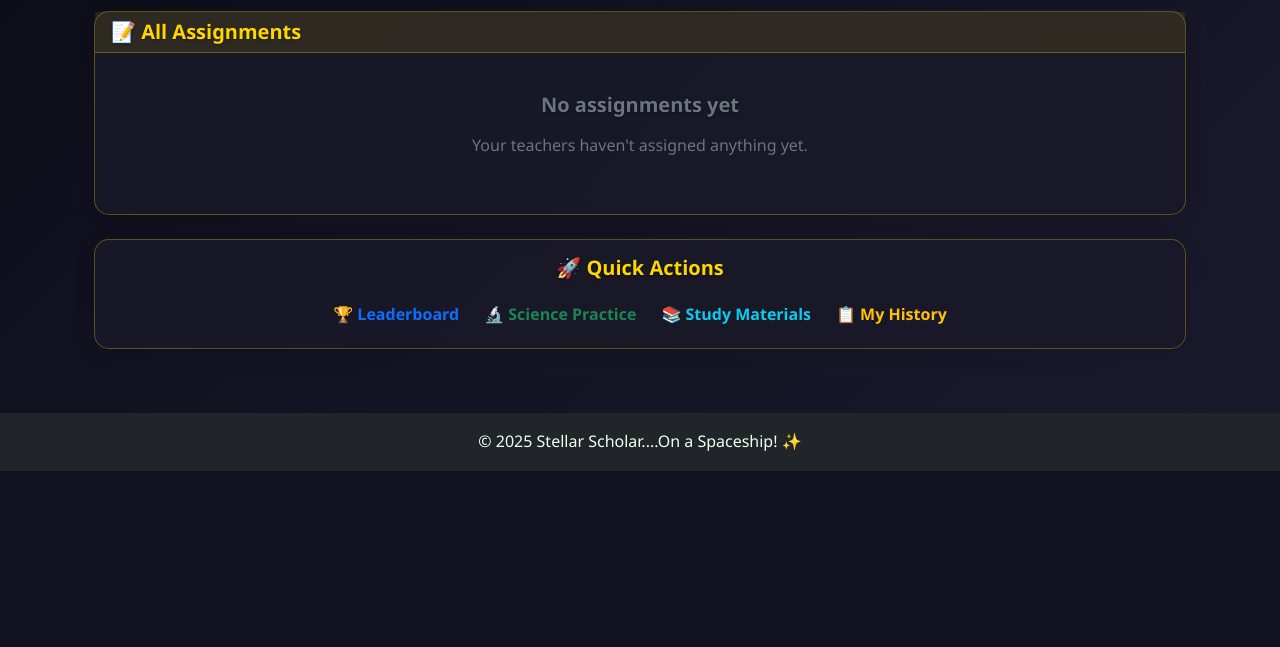
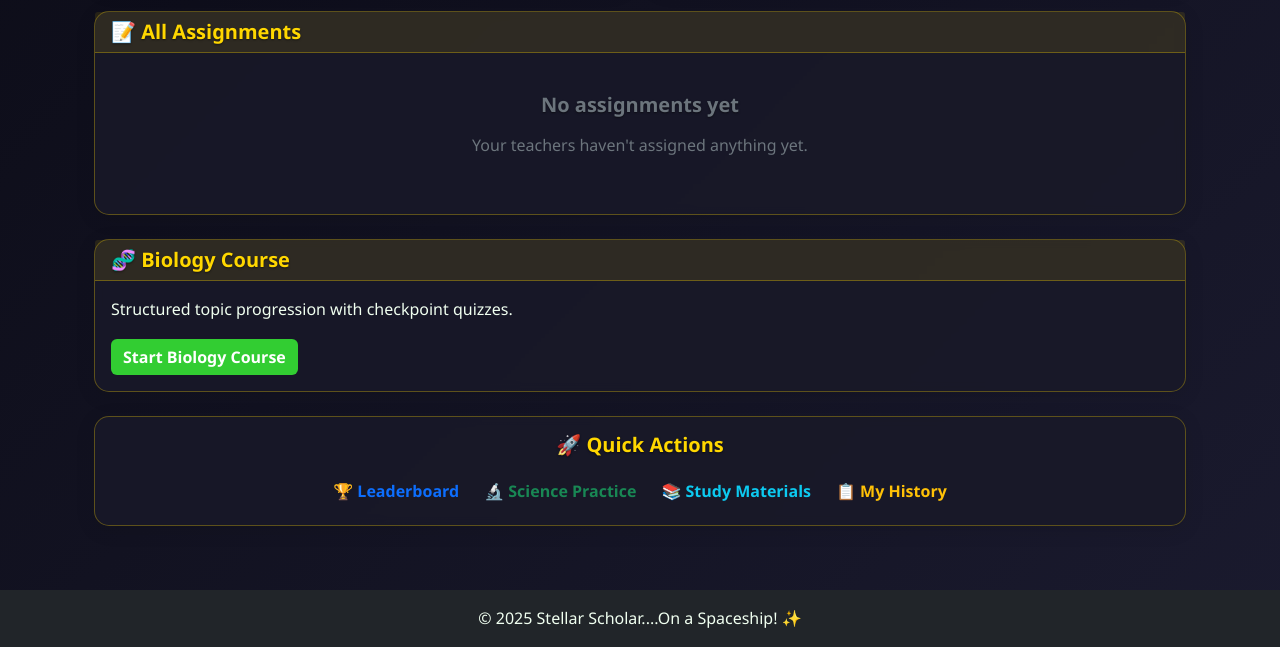
Before and after one commit to siriusbrak7/stellar-scholar, a Flask app: template templates/student_dashboard.html in a window 1280 px wide. Shown: the part 588-1235 px from the top of the page. Before the commit the page ends 1059 px from the top, so only its background shows below. Run offline with Flask 3, Linux system fonts and the light colour scheme; the template is opened without the code that fills it, so the values that code supplies are empty.

Commit message:
Add Biology Course link to student dashboard

```diff
--- a/templates/student_dashboard.html
+++ b/templates/student_dashboard.html
@@ -4,6 +4,7 @@
 <div class="container-fluid">
     <div class="row">
         <div class="col-12">
+
             <!-- Welcome Header -->
             <div class="d-flex justify-content-between align-items-center mb-4">
                 <div>
@@ -75,8 +76,9 @@
                 </div>
             </div>
 
-            <!-- Action Cards Row -->
+            <!-- Action Cards -->
             <div class="row mb-4">
+
                 <!-- Science Revision Card -->
                 <div class="col-md-6">
                     <div class="card h-100">
@@ -90,7 +92,9 @@
                             {% if science_stats.recent_attempts %}
                             <div class="mb-3">
                                 <h6>Recent Quiz Scores:</h6>
+
                                 {% for attempt in science_stats.recent_attempts %}
+
                                     {% if attempt.percentage is defined and attempt.percentage is not none %}
                                         {% set display_percentage = attempt.percentage %}
                                     {% elif attempt.total_questions > 0 %}
@@ -106,6 +110,7 @@
                                         {% endif %} me-1">
                                         {{ display_percentage }}%
                                     </span>
+
                                 {% endfor %}
                             </div>
                             {% endif %}
@@ -135,6 +140,7 @@
                             {% if subject_averages %}
                             <div class="mb-3">
                                 <h6>Subject Averages:</h6>
+
                                 {% for subject, average in subject_averages.items() %}
                                 <span class="badge bg-primary me-1">{{ subject }}: {{ average }}%</span>
                                 {% endfor %}
@@ -152,15 +158,17 @@
                         </div>
                     </div>
                 </div>
+
             </div>
 
-            <!-- Recent Assignments -->
+            <!-- Assignments Table -->
             <div class="card mt-4">
                 <div class="card-header">
                     <h5 class="mb-0">📝 All Assignments</h5>
                 </div>
 
                 <div class="card-body">
+
                     {% if prompts %}
                     <div class="table-responsive">
                         <table class="table table-striped">
@@ -194,6 +202,7 @@
                                     <td>
                                         {% if prompt.due_date %}
                                             <small>{{ prompt.due_date[:10] }}</small>
+
                                             {% if prompt.due_date < now.isoformat() %}
                                             <span class="badge bg-danger ms-1">Overdue</span>
                                             {% endif %}
@@ -222,13 +231,11 @@
 
                                     <td>
                                         {% if prompt.has_submitted %}
-                                            <a href="{{ url_for('view_feedback', submission_id=prompt.submission.id) }}"
-                                               class="btn btn-sm btn-outline-primary">
+                                            <a href="{{ url_for('view_feedback', submission_id=prompt.submission.id) }}" class="btn btn-sm btn-outline-primary">
                                                 View Feedback
                                             </a>
                                         {% else %}
-                                            <a href="{{ url_for('take_assessment', prompt_id=prompt.id) }}"
-                                               class="btn btn-sm btn-success">
+                                            <a href="{{ url_for('take_assessment', prompt_id=prompt.id) }}" class="btn btn-sm btn-success">
                                                 Submit Work
                                             </a>
                                         {% endif %}
@@ -236,6 +243,7 @@
                                 </tr>
                                 {% endfor %}
                             </tbody>
+
                         </table>
                     </div>
 
@@ -245,6 +253,20 @@
                         <p class="text-muted">Your teachers haven't assigned anything yet.</p>
                     </div>
                     {% endif %}
+
+                </div>
+            </div>
+
+            <!-- NEW: Biology Course Card (added as requested) -->
+            <div class="card mb-4 mt-4">
+                <div class="card-header bg-success text-white">
+                    <h5 class="mb-0">🧬 Biology Course</h5>
+                </div>
+                <div class="card-body">
+                    <p>Structured topic progression with checkpoint quizzes.</p>
+                    <a href="{{ url_for('biology_course') }}" class="btn btn-success">
+                        Start Biology Course
+                    </a>
                 </div>
             </div>
 
```
